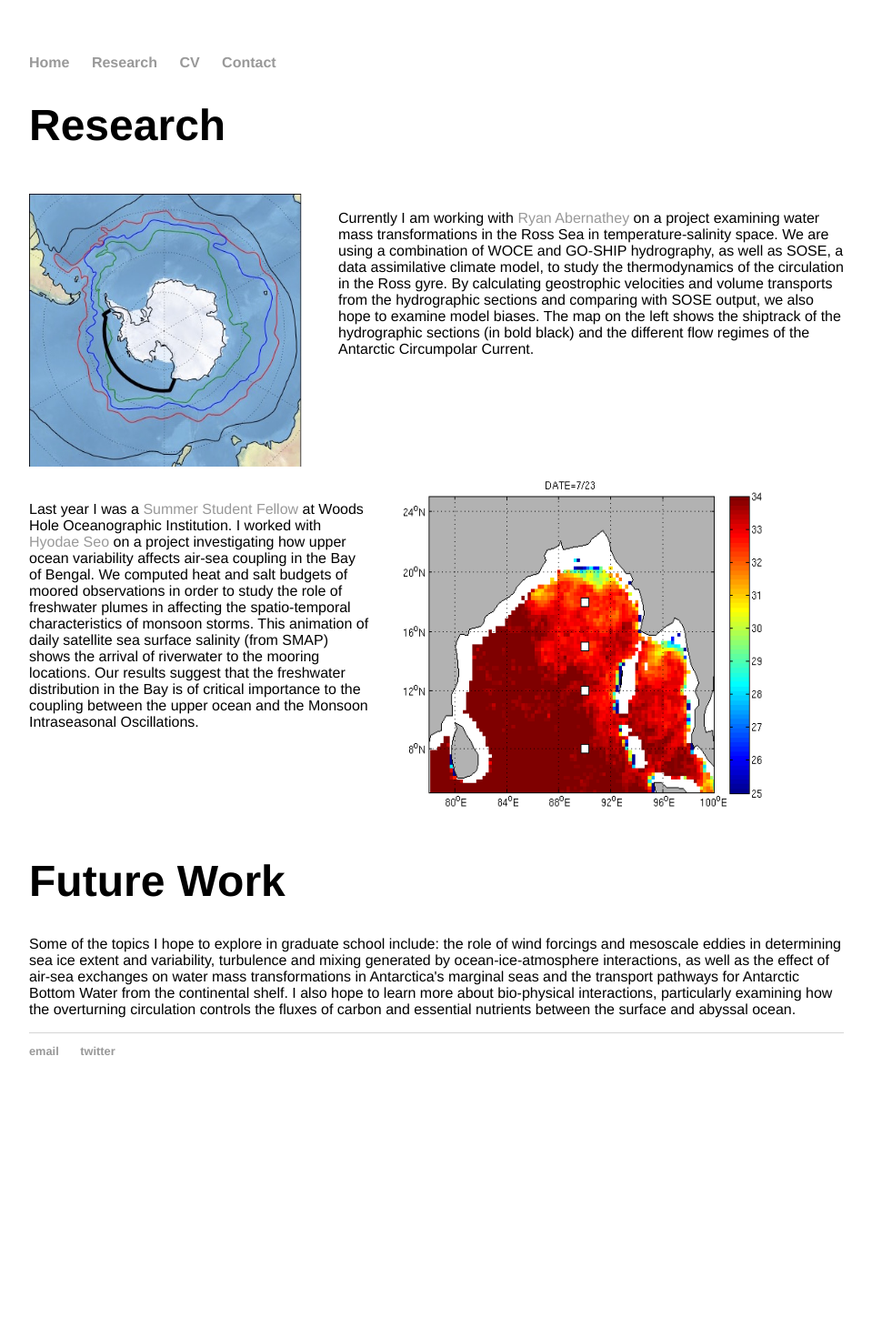
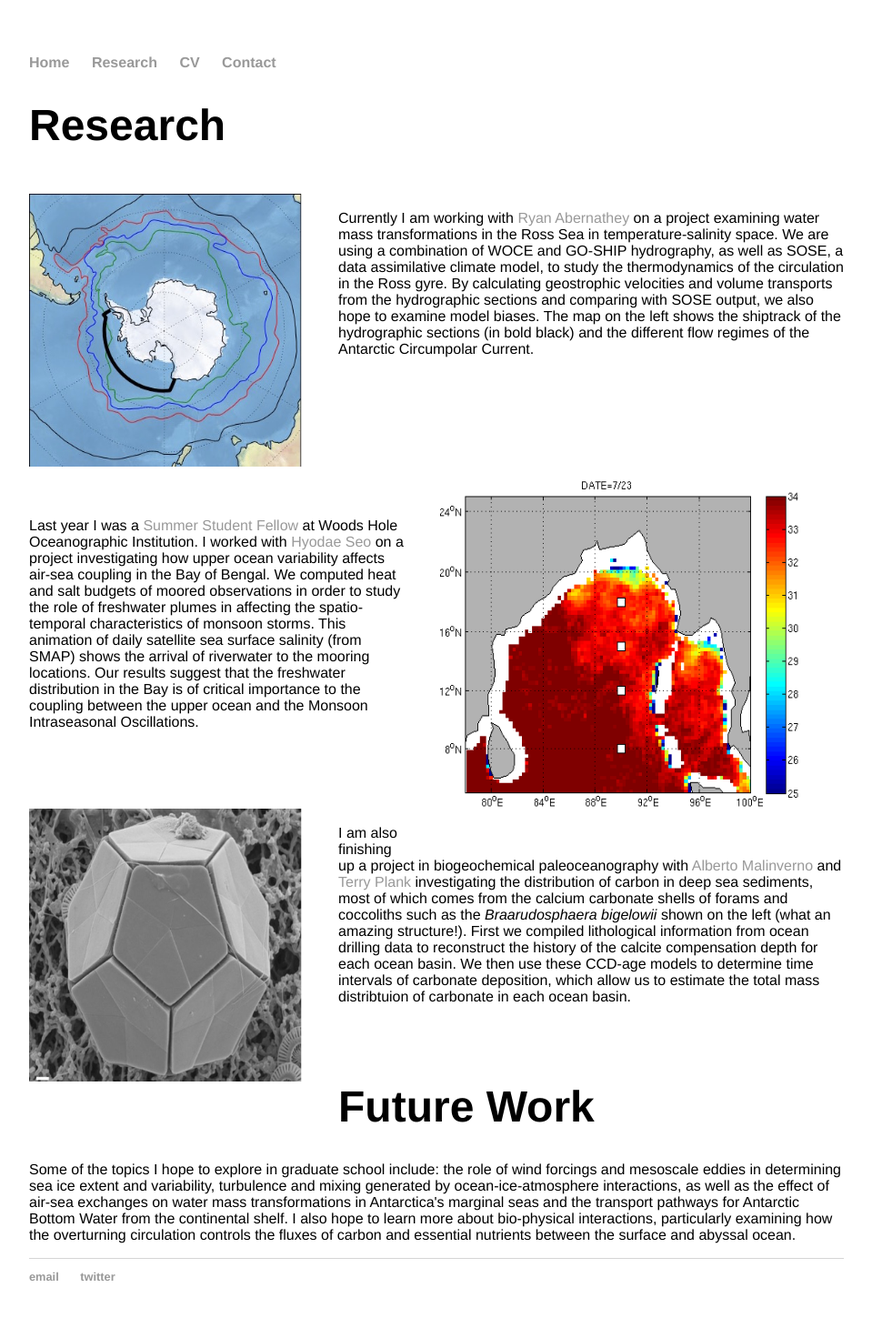
Before and after one commit to cprend/cprend.github.io, a Jekyll site: the page research/index.html, which Jekyll copies as it is, in a window 1280 px wide. Shown: the whole page at 91% size, without its empty margins (160-1119 px from the left). Built offline with Jekyll 4.4.1, drawn with Linux system fonts in a browser that asks for light colours; before the commit the page ends 1223 px from its top, so only the background shows below that.

Commit message:
Update index.html

```diff
--- a/research/index.html
+++ b/research/index.html
@@ -30,7 +30,7 @@
 			</div>
 
 			<div>
-			<p style="float: right;"><img style="margin-right:40px" src="aug_sss.gif" width="480" height="400" class="inline"></p><br/><br/>
+			<p style="float: right;"><img src="aug_sss.gif" width="480" height="400" class="inline"></p><br/><br/><br/>
 			<p>Last year I was a <a href="http://www.whoi.edu/main/summer-student-fellowship">Summer Student Fellow</a> at Woods Hole Oceanographic Institution.
 			I worked with <a href="http://hseo.whoi.edu/">Hyodae Seo</a>
 			on a project investigating how upper ocean variability affects air-sea coupling in the Bay of Bengal. We computed heat and salt budgets
@@ -38,8 +38,16 @@
 			of monsoon storms. This animation of daily satellite sea surface salinity (from SMAP) shows the arrival of riverwater to
 			the mooring locations. Our results suggest that the freshwater distribution in the Bay is of critical importance to the coupling
 			between the upper ocean and the Monsoon Intraseasonal Oscillations.</p>
-			<br/><br/><br/><br/><br/>
+			<br/><br/><br/>
 			</div>
+			<div>
+			<p style="float: left;"><img style="margin-right:40px" src="coccolith.png" width="300" height="300" class="inline"></p><br/>
+			<p>I am also finishing up a project in biogeochemical paleoceanography with <a href="http://www.ldeo.columbia.edu/~alberto/">Alberto Malinverno</a> and
+			<a href="http://www.ldeo.columbia.edu/~tplank/Plank-2015/Welcome.html">Terry Plank</a> investigating the distribution of carbon in deep sea sediments, most of
+			which comes from the calcium carbonate shells of forams and coccoliths such as the <em> Braarudosphaera bigelowii </em> shown
+			on the left (what an amazing structure!). First we compiled lithological information from ocean drilling data to reconstruct the history of the calcite compensation
+			depth for each ocean basin. We then use these CCD-age models to determine time intervals of carbonate deposition, which allow us to
+			estimate the total mass distribtuion of carbonate in each ocean basin.</p><br/><br/>
 
 	<h1>Future Work</h1>
 		<p>Some of the topics I hope to explore in graduate school include: the role of wind forcings and mesoscale eddies in determining
```
